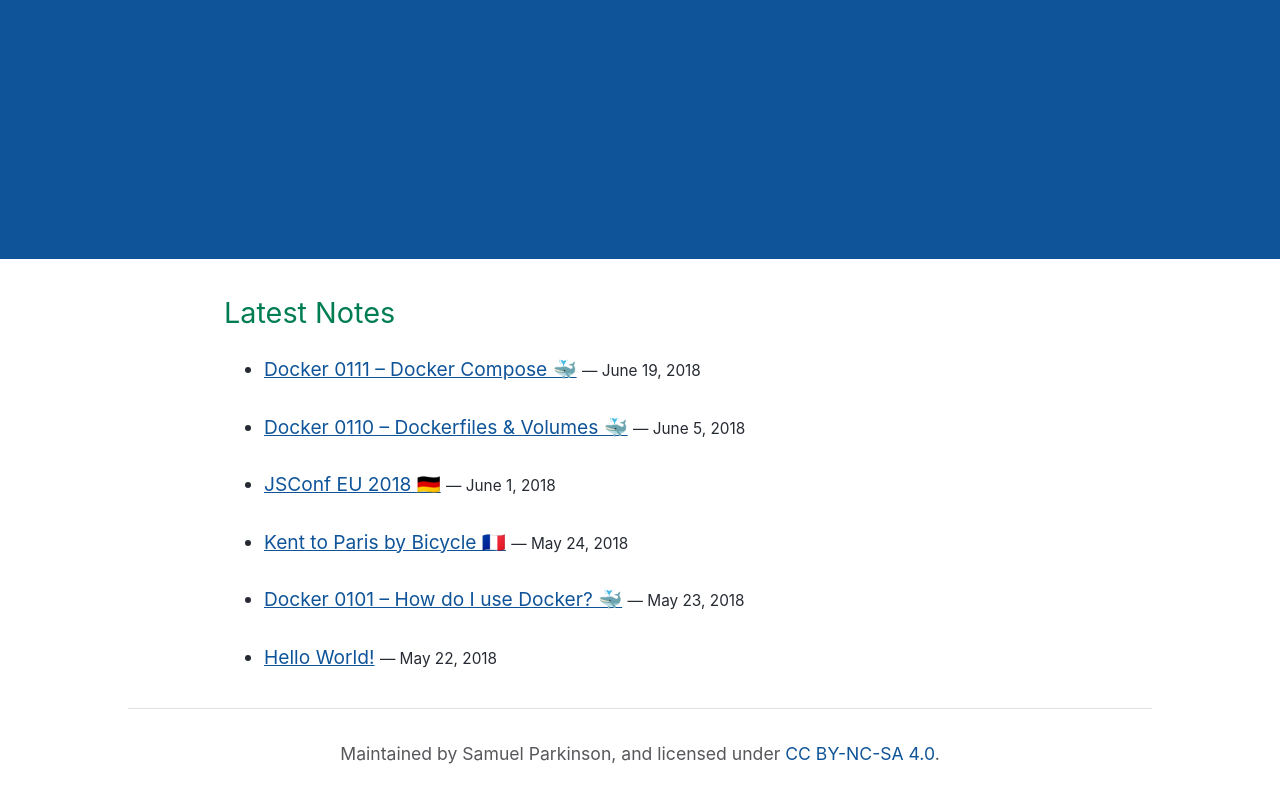
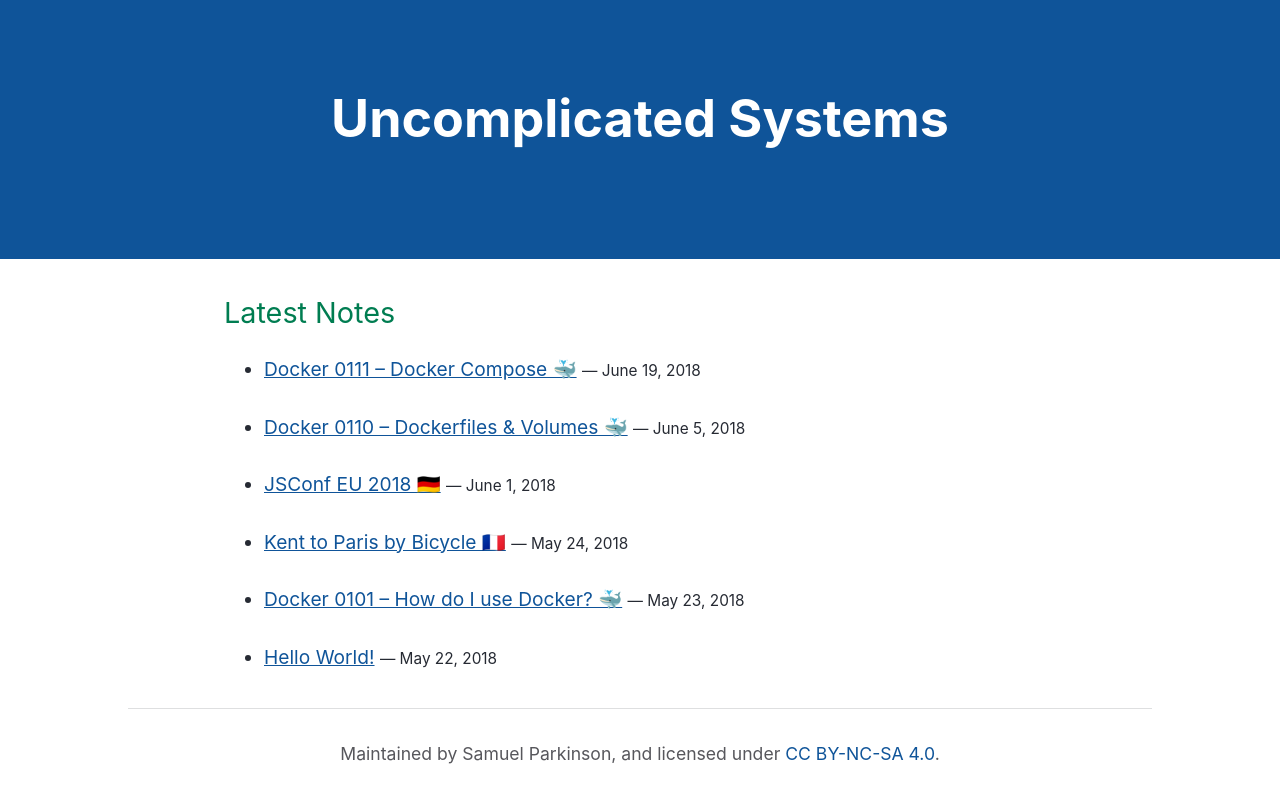
Before and after one commit to sjparkinson/uncomplicated.systems, a Jekyll site: the page built from index.md, in a window 1280 px wide. Shown: the top 803 px of the page. Built offline with Jekyll 4.4.1, drawn with Linux system fonts in a browser that asks for light colours; the repository's description, which GitHub fills in, is left out.

Commit message:
Update styles.scss

```diff
--- a/_includes/styles.scss
+++ b/_includes/styles.scss
@@ -54,6 +54,8 @@ header {
   background-color: $header-bg-color;
 
   a {
+    color: $header-heading-color;
+
     &:hover {
       color: $header-heading-color;
       text-decoration: none;
```
